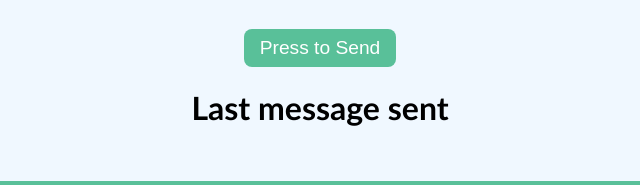
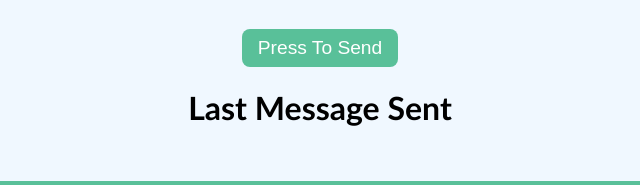
Before and after one commit to codingXllama/Basic-Javascript-Projects, a plain HTML site: page PersonalMessage/index.html in a window 1280 px wide. Shown: the part 409-594 px from the top of the page, 320-960 px from the left. Drawn offline with Linux system fonts and the light colour scheme.

Commit message:
Made the btn caps

```diff
--- a/PersonalMessage/app.js
+++ b/PersonalMessage/app.js
@@ -1,2 +1,3 @@
 const sendBtn= document.querySelector('#sendBtn');
 const msgIn = document.querySelector("#msgIn");
+const msgOut = document.querySelector("#msgOut");
--- a/PersonalMessage/style.css
+++ b/PersonalMessage/style.css
@@ -6,6 +6,7 @@ body{
     background: #59c099;
     font-family: 'Trebuchet MS', 'Lucida Sans Unicode', 'Lucida Grande', 'Lucida Sans', Arial, sans-serif;
     font-weight: 400;
+    text-transform: capitalize;
 }
 
 
@@ -29,6 +30,7 @@ button{
     background: #59c099;
     border-radius: 8px;
     border:none;
+    text-transform: capitalize;
 }
 
 
@@ -36,6 +38,7 @@ button:hover{
     background:rgba(240, 86, 86, 0.616);
     cursor: pointer;
     opacity:0.8;
+
 
 }
 
```
